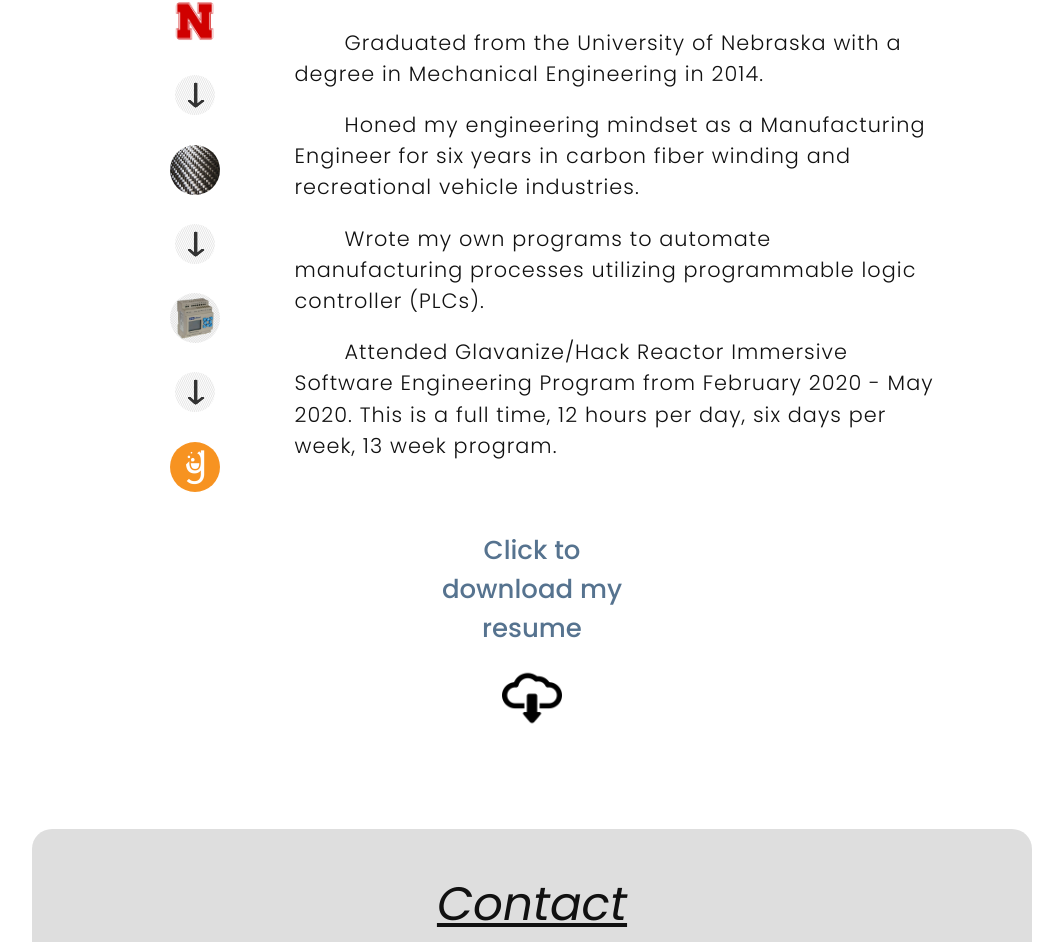
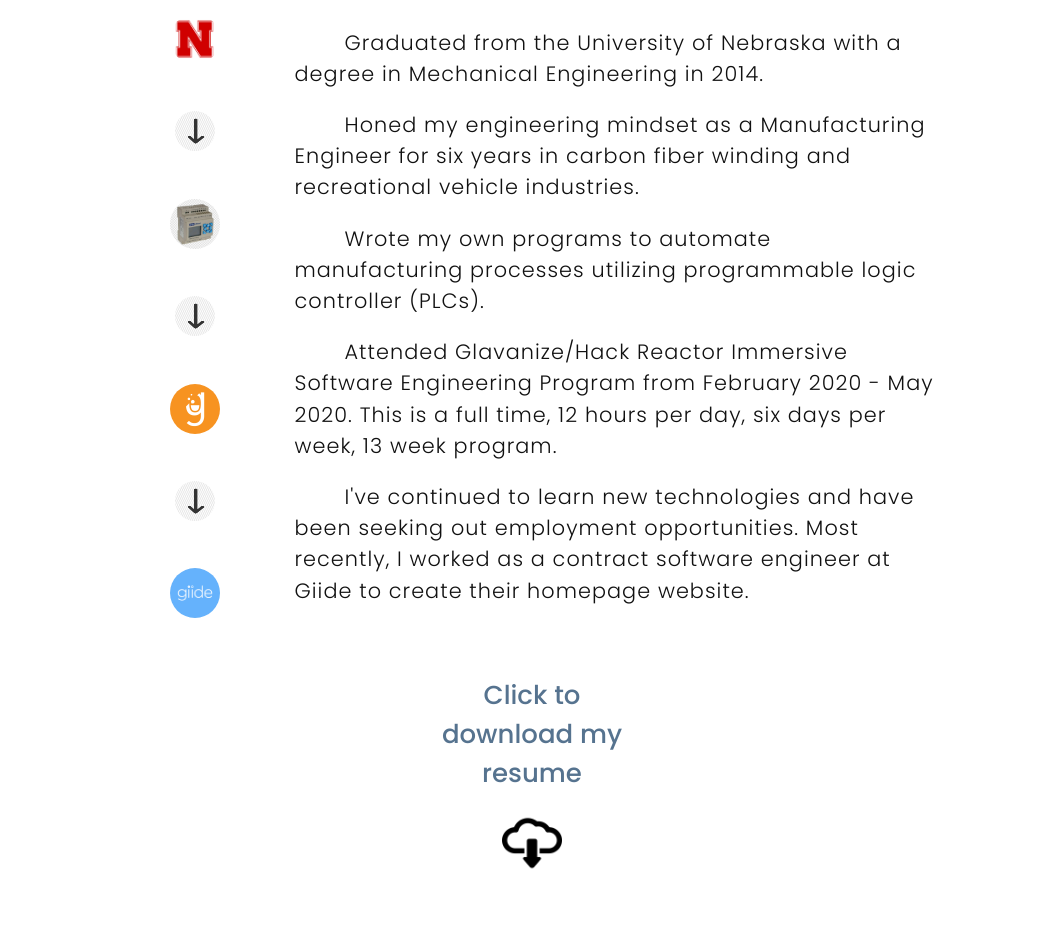
Before and after one commit to jimwalter/portfolio-site, a React (Create React App) app: page / in a window 1280 px wide. Shown: the part 3579-4521 px from the top of the page, without its empty margins (108-1171 px from the left). Built offline with nearby package versions, Linux system fonts and the light colour scheme.

Commit message:
edited copy of experience section and images

```diff
--- a/src/json_experience.json
+++ b/src/json_experience.json
@@ -15,6 +15,10 @@
     {
       "key": 19,
       "copy": "Attended Glavanize/Hack Reactor Immersive Software Engineering Program from February 2020 - May 2020. This is a full time, 12 hours per day, six days per week, 13 week program."
+    },
+    {
+      "key": 20,
+      "copy": "I've continued to learn new technologies and have been seeking out employment opportunities. Most recently, I worked as a contract software engineer at Giide to create their homepage website."
     }
   ]
 }
--- a/src/sections/Experience.jsx
+++ b/src/sections/Experience.jsx
@@ -3,9 +3,9 @@ import "./Experience.css";
 import data from "../json_experience.json";
 import arrow from "../assets/images/arrow.png";
 import unl from "../assets/images/unl_eng.jpg";
-import carbon from "../assets/images/carbon.jpg";
 import plc from "../assets/images/plc.jpg";
 import galv from "../assets/images/galvanize.png";
+import giide from "../assets/images/giide.png";
 
 import resume from "../assets/jim_walter_resume.pdf";
 import download_icon from "../assets/icons/download.png";
@@ -23,11 +23,11 @@ function Experience() {
         <div className="experience-img">
           <img src={unl} alt="University of Nebraska Engineering Logo" />
           <img className="arrow" src={arrow} alt="downward pointing arrow" />
-          <img src={carbon} alt="woven carbon fiber pattern" />
-          <img className="arrow" src={arrow} alt="downward pointing arrow" />
           <img src={plc} alt="small PLC module" />
           <img className="arrow" src={arrow} alt="downward pointing arrow" />
           <img src={galv} alt="Galvanize orange logo" />
+          <img className="arrow" src={arrow} alt="downward pointing arrow" />
+          <img src={giide} alt="Giide dots logo" />
         </div>
         <a href={resume} className="download" download="jim_walter_resume">
           <p className="subexp">Click to download my resume</p>
```
Also changed, not shown: src/assets/images/carbon.jpg (deleted), src/assets/images/giide.png (added).
